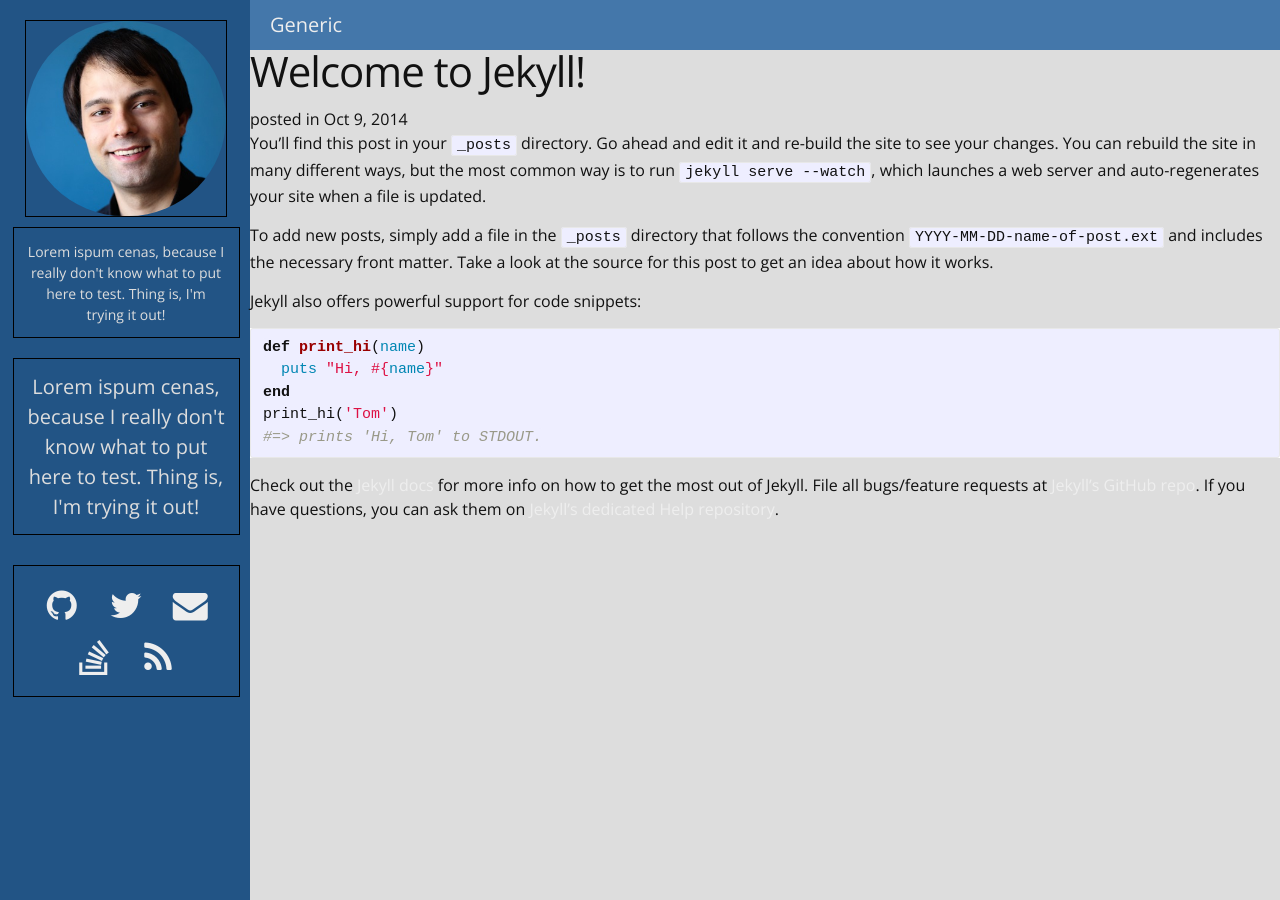
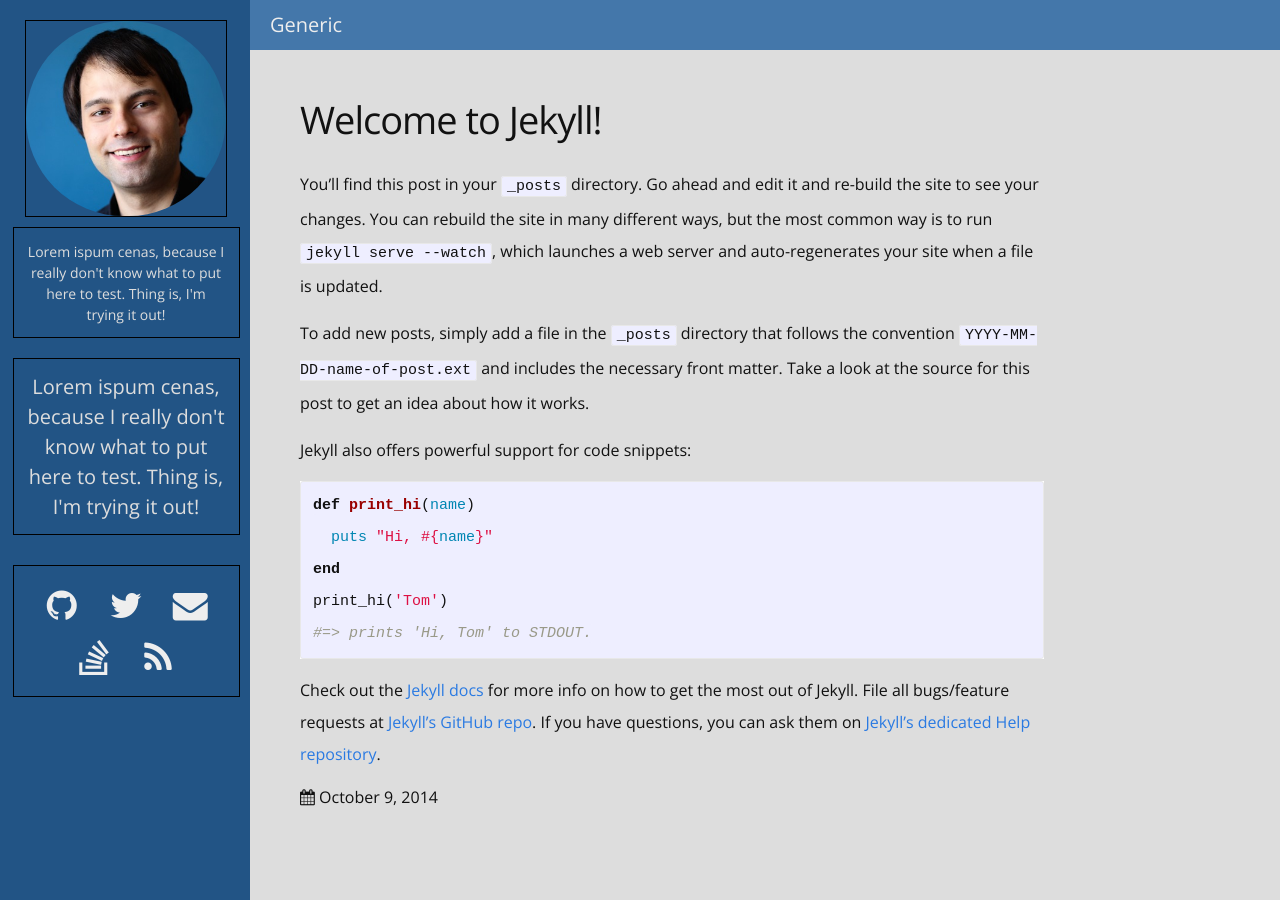
Before and after one commit to Nelspike/Nelspike.github.io, a Jekyll site: the page built from _posts/2014-10-09-welcome-to-jekyll.markdown, in a window 1280 px wide. Built offline with Jekyll 4.4.1, drawn with Linux system fonts in a browser that asks for light colours; nearby versions of some CDN libraries.

Commit message:
Post layout improved CSS-wise.

```diff
--- a/_layouts/post.html
+++ b/_layouts/post.html
@@ -4,11 +4,17 @@
 
 <div class="single-post">
 
-  <h1 class="post-title">{{ page.title }}</h1>
-  <div class="post-date">{{ page.date | date: "posted in %b %-d, %Y" }}</div>
+  <div class="post-title">
+    <h1>{{ page.title }}</h1>
+  </div>
 
   <article class="post-content">
     {{ content }}
   </article>
 
+  <div class="post-date">
+    <i class="fa fa-calendar"></i>
+    {{ page.date | date: "%B %-d, %Y" }}
+  </div>
+
 </div>
--- a/_sass/_default_layout.scss
+++ b/_sass/_default_layout.scss
@@ -221,7 +221,7 @@
     padding: 0px 50px 0px 50px;
 
     .post {
-      margin-top: 50px;
+      margin-top: 35px;
 
       .post-title {
         font-weight: 400;
@@ -254,20 +254,7 @@
     }
   }
 
-  /**
-   * Link Styling
-   */
-
-  a {
-    color: #eee;
-  }
-
-  a:visited {
-    color: #eee;
-  }
-
   a:hover {
-    color: #bbb;
     text-decoration: none;
   }
 
@@ -276,28 +263,26 @@
 /**
  * Posts
  */
-.post-header {
-  margin-bottom: $spacing-unit;
-}
 
-.post-title {
-  font-size: 42px;
-  letter-spacing: -1px;
-  line-height: 1;
-}
+.single-post {
+  padding: 50px;
 
-.post-content {
-  margin-bottom: $spacing-unit;
+  .post-title {
+    margin-bottom: 30px;
 
-  h2 {
-    font-size: 32px;
+    h1 {
+      font-size: 38px;
+      font-weight: 400;
+      letter-spacing: -1px;
+      line-height: 1;
+    }
   }
 
-  h3 {
-    font-size: 26px;
+  .post-date {
   }
 
-  h4 {
-    font-size: 20px;
+  .post-content {
+    width: 80%;
+    line-height: 2em;
   }
 }
```
